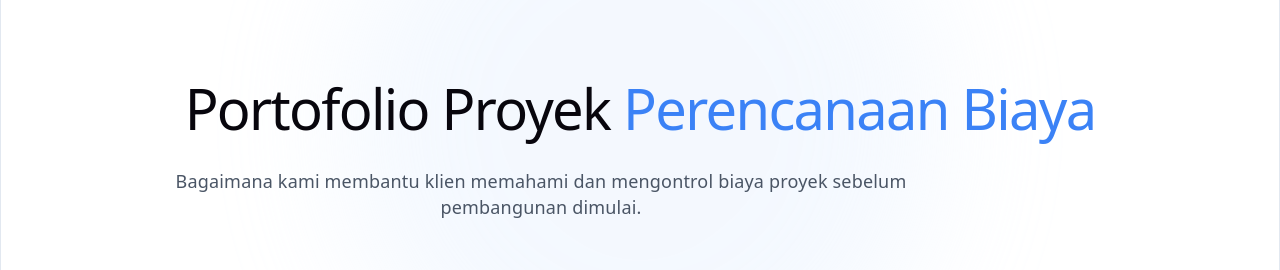
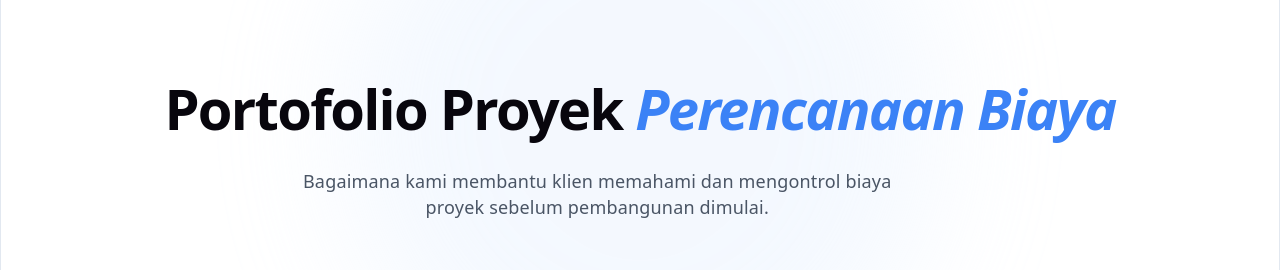
Before and after one commit to armansyahhkm1995/Structura_website, a React (Vite) app: page /portfolio in a window 1280 px wide. Shown: the part 168-438 px from the top of the page. Built offline with nearby package versions, Linux system fonts and the light colour scheme.

Commit message:
commit 5 april 2026 14:17

```diff
--- a/src/components/layout/Navbar.jsx
+++ b/src/components/layout/Navbar.jsx
@@ -130,6 +130,17 @@ export default function Navbar() {
       >
         <div className="space-y-4">
           <NavLink
+            to="/calculator"
+            onClick={() => setIsOpen(false)}
+            className={({ isActive }) =>
+              `block ${
+                isActive ? "text-blue-500 font-medium" : "text-gray-700"
+              }`
+            }
+          >
+            Calculator
+          </NavLink>
+          <NavLink
             to="/services"
             onClick={() => setIsOpen(false)}
             className={({ isActive }) =>
--- a/src/components/sections/FinalCTA.jsx
+++ b/src/components/sections/FinalCTA.jsx
@@ -1,7 +1,9 @@
 import { whatsappLink } from "../../utils/whatsapp";
 import { motion } from "framer-motion";
+import { useNavigate } from "react-router-dom";
 
 export default function FinalCTA() {
+  const navigate = useNavigate();
   return (
     <section className="py-24 bg-gradient-to-br from-primary to-blue-700 text-white">
       <div className="max-w-4xl mx-auto px-6 text-left md:text-center">
@@ -44,7 +46,10 @@ export default function FinalCTA() {
           </a>
 
           {/* SECONDARY */}
-          <button className="border border-white/40 px-8 py-4 rounded-xl text-white hover:bg-white/10 transition text-center">
+          <button
+            onClick={() => navigate("/portfolio")}
+            className="border border-white/40 px-8 py-4 rounded-xl text-white hover:bg-white/10 transition text-center"
+          >
             Lihat Portfolio kami
           </button>
         </motion.div>
--- a/src/components/sections/ServiceHeroSection.jsx
+++ b/src/components/sections/ServiceHeroSection.jsx
@@ -14,8 +14,10 @@ export default function ServiceHeroSection() {
             transition={{ duration: 0.6 }}
             className="text-4xl md:text-5xl font-semibold mb-6 leading-tight"
           >
-            Perencanaan Biaya Konstruksi yang
-            <span className="text-primary"> Terstruktur & Terukur</span>
+            <strong>
+              Perencanaan Biaya Konstruksi yang
+              <em className="text-primary"> Terstruktur & Terukur</em>
+            </strong>
           </motion.h1>
 
           <motion.p
--- a/src/pages/Contact.jsx
+++ b/src/pages/Contact.jsx
@@ -17,8 +17,10 @@ export default function Contact() {
             transition={{ duration: 0.6 }}
             className="text-4xl md:text-5xl font-semibold mb-6 leading-tight"
           >
-            Konsultasikan Rencana Proyek Anda
-            <span className="text-primary"> dengan Lebih Terarah</span>
+            <strong>
+              Konsultasikan Rencana Proyek Anda
+              <em className="text-primary"> dengan Lebih Terarah</em>
+            </strong>
           </motion.h1>
 
           <motion.p
--- a/src/pages/Portfolio.jsx
+++ b/src/pages/Portfolio.jsx
@@ -26,12 +26,6 @@ import preservasi_jalan_palu_6 from "../assets/portfolio/preservasi_jalan_palu/p
 export default function Portfolio() {
   const [activeTab, setActiveTab] = useState("infrastruktur");
   const [selectedIndex, setSelectedIndex] = useState(null);
-
-  const tabs = [
-    { id: "rumah", label: "Rumah" },
-    { id: "komersial", label: "Komersial" },
-    { id: "infrastruktur", label: "Infrastruktur" },
-  ];
 
   const data = {
     infrastruktur: [
@@ -329,13 +323,15 @@ export default function Portfolio() {
           <motion.h1
             initial={{ opacity: 0, y: 40 }}
             animate={{ opacity: 1, y: 0 }}
-            className="text-4xl md:text-5xl font-semibold mb-6"
+            className="text-4xl md:text-5xl font-semibold mb-6 text-left md:text-center"
           >
-            Portofolio Proyek
-            <span className="text-primary"> Perencanaan Biaya</span>
+            <strong>
+              Portofolio Proyek
+              <em className="text-primary"> Perencanaan Biaya</em>
+            </strong>
           </motion.h1>
 
-          <p className="text-gray-600 max-w-2xl mx-auto">
+          <p className="text-gray-600 max-w-2xl md:pl-25 text-left md:text-center">
             Bagaimana kami membantu klien memahami dan mengontrol biaya proyek
             sebelum pembangunan dimulai.
           </p>
```
